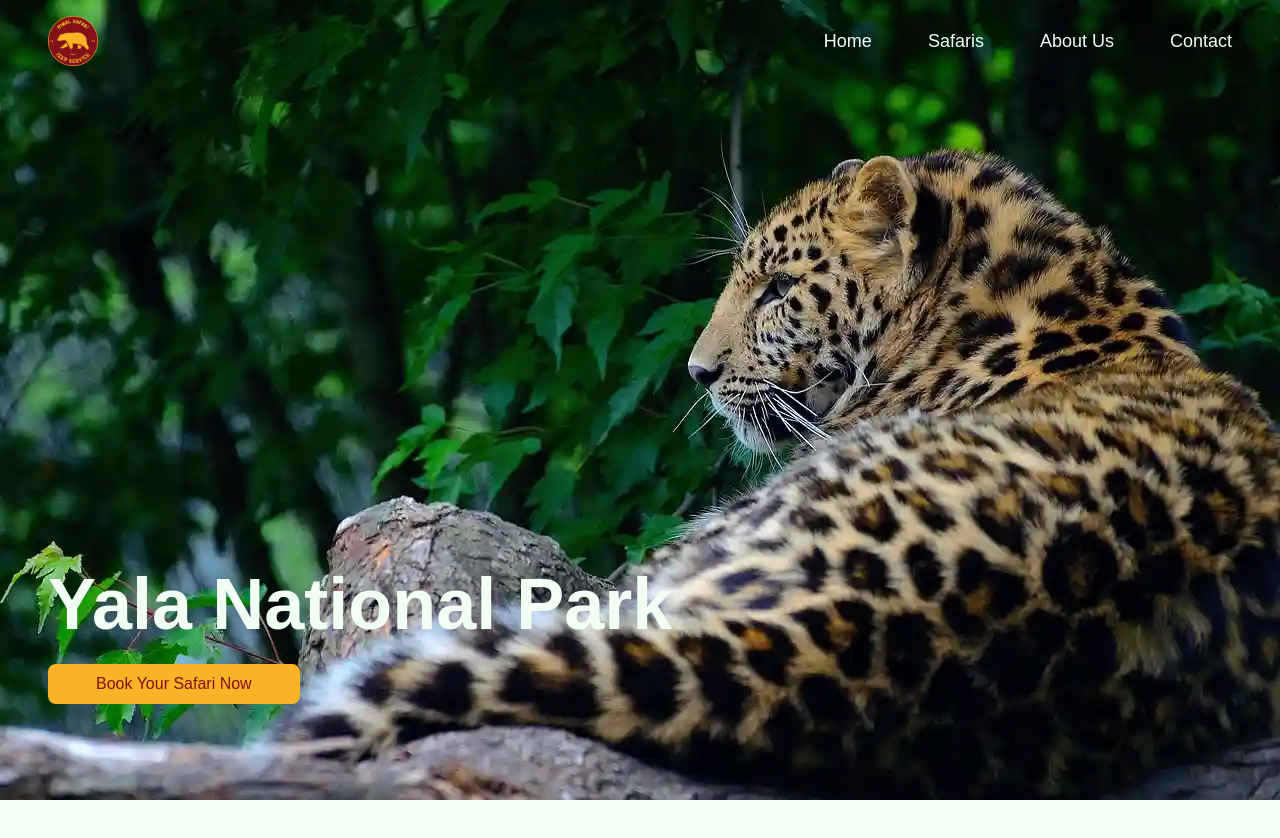
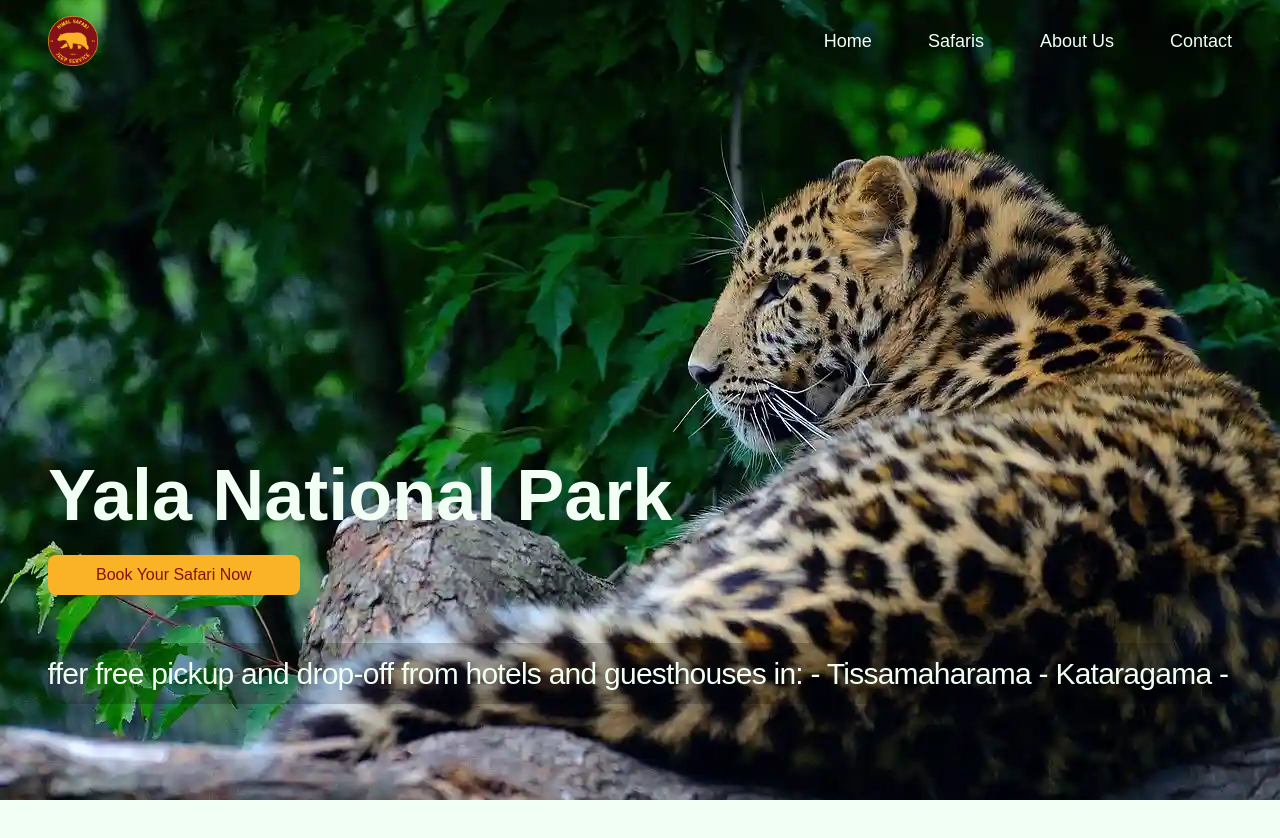
Before and after one commit to ocevialab/NimalSafary, a Next.js app: page /parks/yala in a window 1280 px wide. Shown: the top 838 px of the page. Built offline with nearby package versions, Linux system fonts and the light colour scheme; a web font is replaced by a local one.

Commit message:
Add ParallaxText component to WhyChooseUs and Yala page for enhanced visual appeal

```diff
--- a/app/Components/WhyChooseUs.tsx
+++ b/app/Components/WhyChooseUs.tsx
@@ -324,7 +324,7 @@ const WhyChooseUs: React.FC = () => {
         request)
       </p> */}
       <div className="text-black p-2 bg-accent/40 mt-12 overflow-hidden font-normal">
-        <ParallaxText baseVelocity={-0.6} fontSize="text-[40px]">
+        <ParallaxText baseVelocity={-0.6} fontSize="text-[24px]">
           | We offer free pickup and drop-off from hotels and guesthouses in: -
           Tissamaharama - Kataragama - Kirinda - Yala (Other areas available on
           request) |
--- a/app/parks/yala/page.tsx
+++ b/app/parks/yala/page.tsx
@@ -7,6 +7,7 @@ import Link from "next/link";
 import Gallery from "@/app/Components/Gallery";
 import Features from "../Features";
 import Nav from "@/app/Components/Nav";
+import ParallaxText from "@/app/Components/ParallaxText";
 
 // Register ScrollTrigger plugin
 gsap.registerPlugin(ScrollTrigger);
@@ -296,6 +297,13 @@ const Page = () => {
           >
             Book Your Safari Now
           </div>
+          <div className="text-secondary py-2 bg-black/20 mt-12 overflow-hidden font-normal rounded-2xl">
+            <ParallaxText baseVelocity={-0.8} fontSize="text-[30px]">
+              | We offer free pickup and drop-off from hotels and guesthouses
+              in: - Tissamaharama - Kataragama - Kirinda - Yala (Other areas
+              available on request) |
+            </ParallaxText>
+          </div>
         </div>
       </div>
 
```
